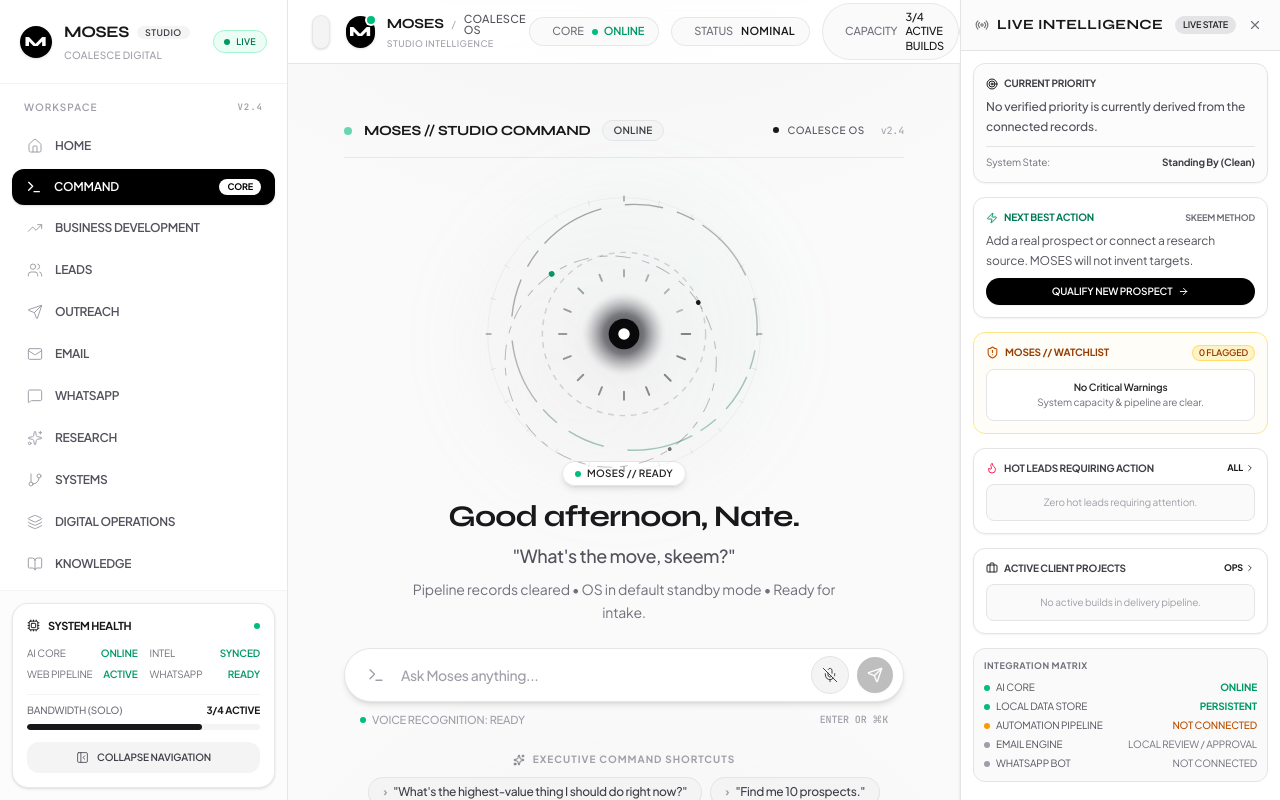
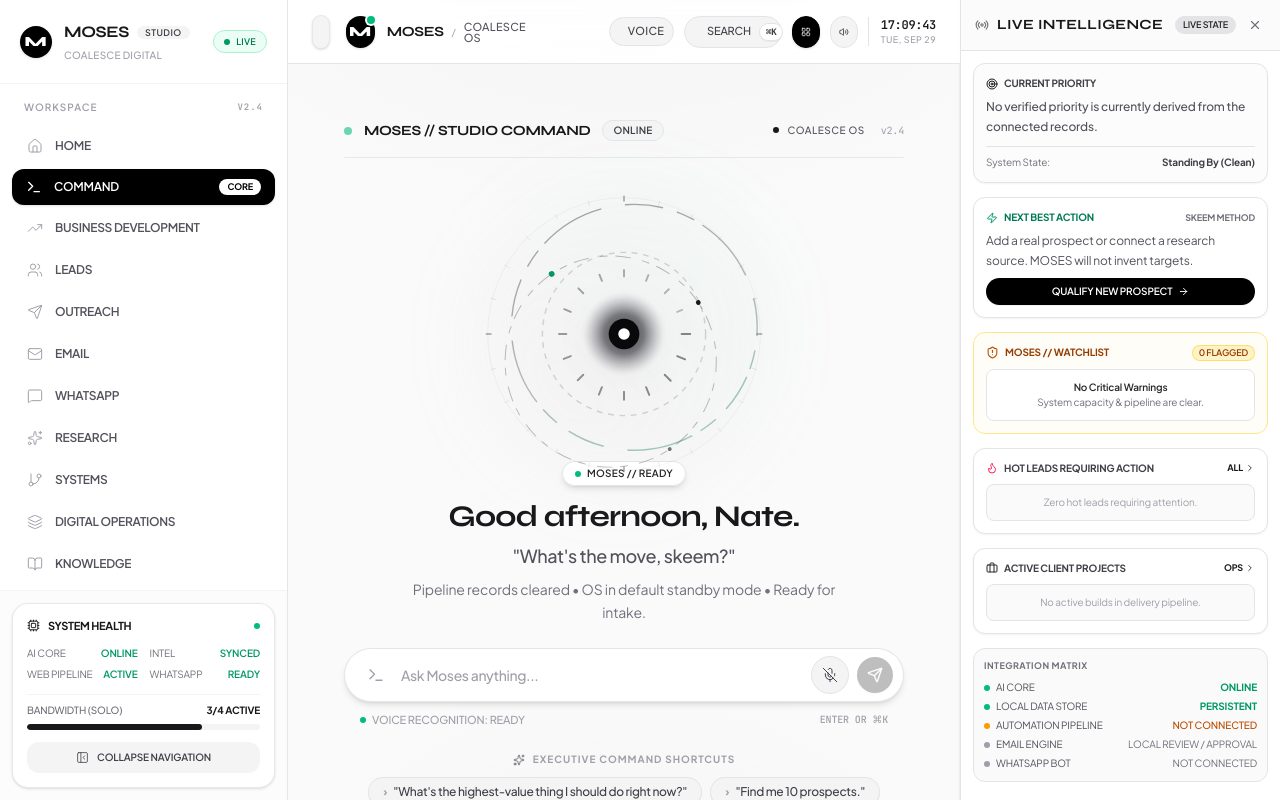
Before and after one commit to NateJ4y/MOSES, a Next.js app: page / in a window 1280 px wide. Built offline with nearby package versions, Linux system fonts and the light colour scheme.

Commit message:
feat: replace header telemetry with delayed online state

```diff
--- a/src/components/Header.tsx
+++ b/src/components/Header.tsx
@@ -27,6 +27,7 @@ interface HeaderProps {
   isRightPanelOpen?: boolean;
   onToggleRightPanel?: () => void;
   onNavigateHome?: () => void;
+  isOnline?: boolean;
 }
 
 export const Header: React.FC<HeaderProps> = ({
@@ -40,7 +41,8 @@ export const Header: React.FC<HeaderProps> = ({
   isListening,
   isRightPanelOpen,
   onToggleRightPanel,
-  onNavigateHome
+  onNavigateHome,
+  isOnline = false
 }) => {
   const [time, setTime] = useState<string>('');
   const [dateStr, setDateStr] = useState<string>('');
@@ -120,33 +122,24 @@ export const Header: React.FC<HeaderProps> = ({
               <span className="text-[10px] text-zinc-400 font-normal">/</span>
               <span className="text-[11px] text-zinc-600 font-medium tracking-wide">COALESCE OS</span>
             </div>
-            <span className="text-[9px] text-zinc-400 font-medium tracking-wider uppercase mt-0.5">STUDIO INTELLIGENCE</span>
           </div>
         </div>
       </div>
 
-      {/* Center Telemetry Readout - Apple Luxury Minimal */}
-      <div className="hidden lg:flex items-center gap-3 text-xs">
-        <div className="flex items-center gap-2 px-3.5 py-1.5 rounded-full bg-zinc-50 border border-zinc-200/80">
-          <Cpu size={12} strokeWidth={1.5} className="text-zinc-500" />
-          <span className="text-zinc-500 text-[11px] font-medium">CORE</span>
-          <span className="text-emerald-600 font-semibold text-[11px] flex items-center gap-1.5">
-            <span className="w-1.5 h-1.5 rounded-full bg-emerald-500 animate-pulse" />
-            ONLINE
-          </span>
-        </div>
-
-        <div className="flex items-center gap-2 px-3.5 py-1.5 rounded-full bg-zinc-50 border border-zinc-200/80">
-          <Radio size={12} strokeWidth={1.5} className="text-zinc-500" />
-          <span className="text-zinc-500 text-[11px] font-medium">STATUS</span>
-          <span className="text-zinc-900 text-[11px] font-semibold tracking-wide">NOMINAL</span>
-        </div>
-
-        <div className="flex items-center gap-2 px-3.5 py-1.5 rounded-full bg-zinc-50 border border-zinc-200/80">
-          <Zap size={12} strokeWidth={1.5} className="text-zinc-500" />
-          <span className="text-zinc-500 text-[11px] font-medium">CAPACITY</span>
-          <span className="text-zinc-900 text-[11px] font-medium">3/4 ACTIVE BUILDS</span>
-        </div>
+      {/* Online state — appears only after the full boot sequence and 2s settle delay */}
+      <div className="hidden lg:flex items-center justify-center min-w-0">
+        <button
+          type="button"
+          className={`relative flex items-center gap-2 px-4 py-1.5 rounded-full border text-[11px] font-semibold tracking-[0.14em] transition-all duration-700 ${
+            isOnline
+              ? 'opacity-100 translate-y-0 bg-zinc-50 border-zinc-200 text-zinc-800 shadow-sm'
+              : 'opacity-0 translate-y-1 pointer-events-none bg-transparent border-transparent text-transparent'
+          }`}
+          aria-label={isOnline ? 'MOSES online' : 'MOSES loading'}
+        >
+          <span className="h-1.5 w-1.5 rounded-full bg-emerald-500 animate-pulse" />
+          ONLINE
+        </button>
       </div>
 
       {/* Right Controls & Time */}
```
